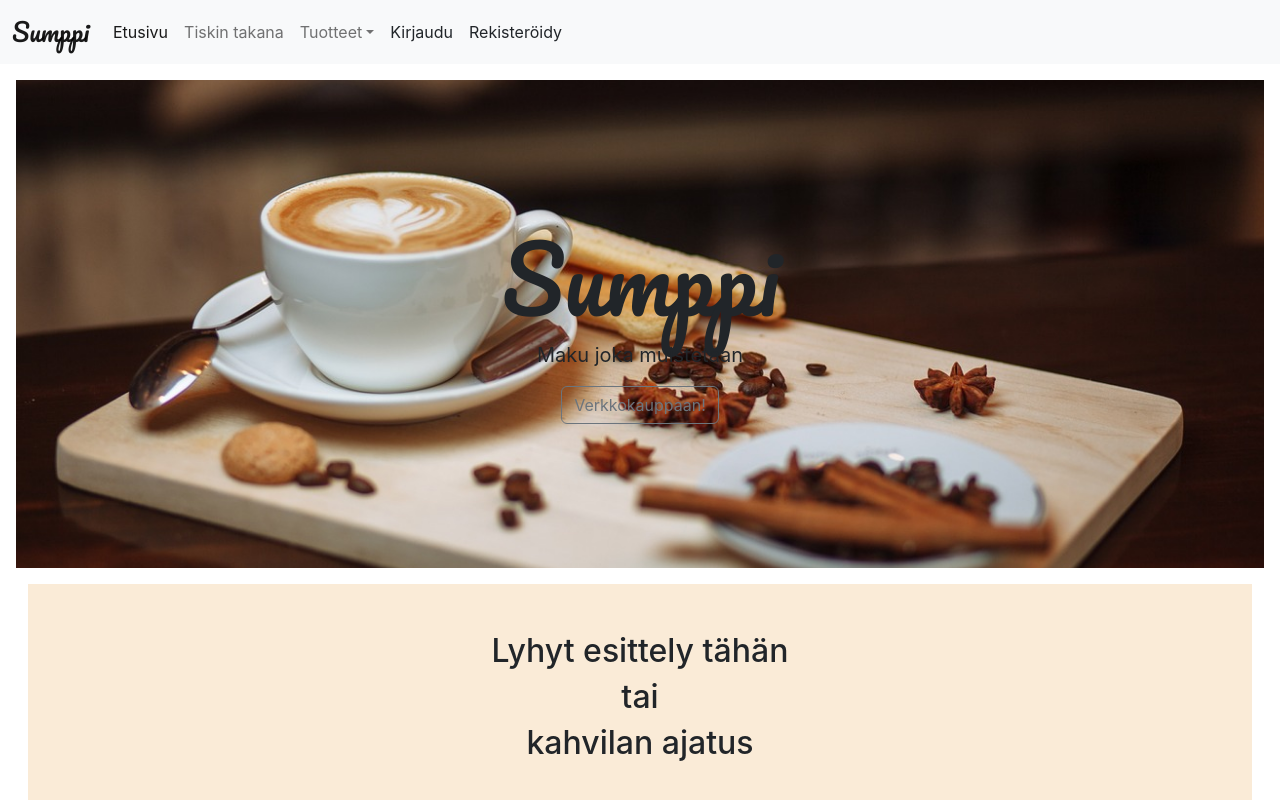
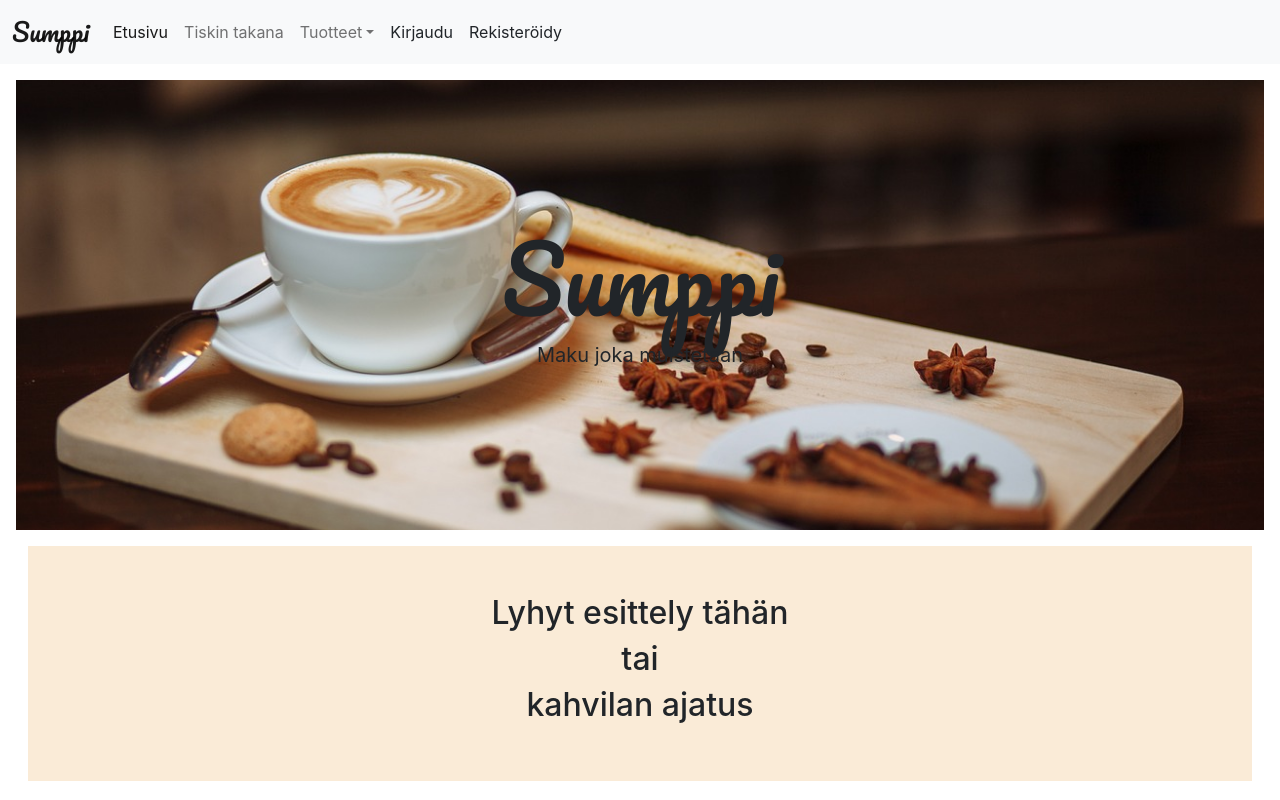
Before and after one commit to Ennikatariina/Verkkopalveluprojekti_ryhma9, a React (Create React App) app: page / in a window 1280 px wide. Shown: the top 800 px of the page. Built offline with nearby package versions, Linux system fonts and the light colour scheme.

Commit message:
napin poisto

```diff
--- a/src/components/Header.js
+++ b/src/components/Header.js
@@ -7,7 +7,6 @@ export default function Header() {
           <div className="col-md-5 p-lg-5 mx-auto my-5">
             <h1 className="display-4 fw-normal">Sumppi</h1>
             <p className="lead fw-normal">Maku joka muistetaan</p>
-            <a className="btn btn-outline-secondary" href="#">Verkkokauppaan!</a>
           </div>
           <div className="product-device shadow-sm d-none d-md-block"></div>
           <div className="product-device product-device-2 shadow-sm d-none d-md-block"></div>
```
